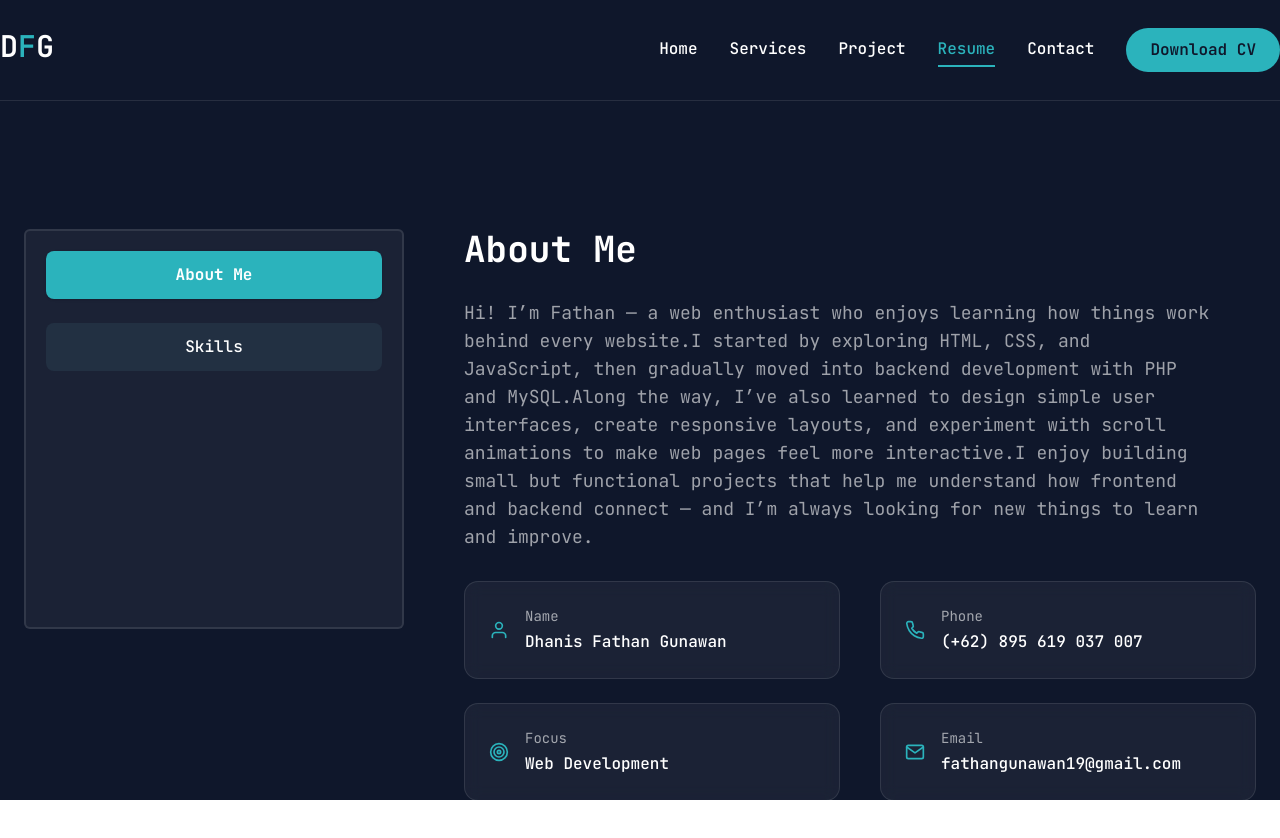
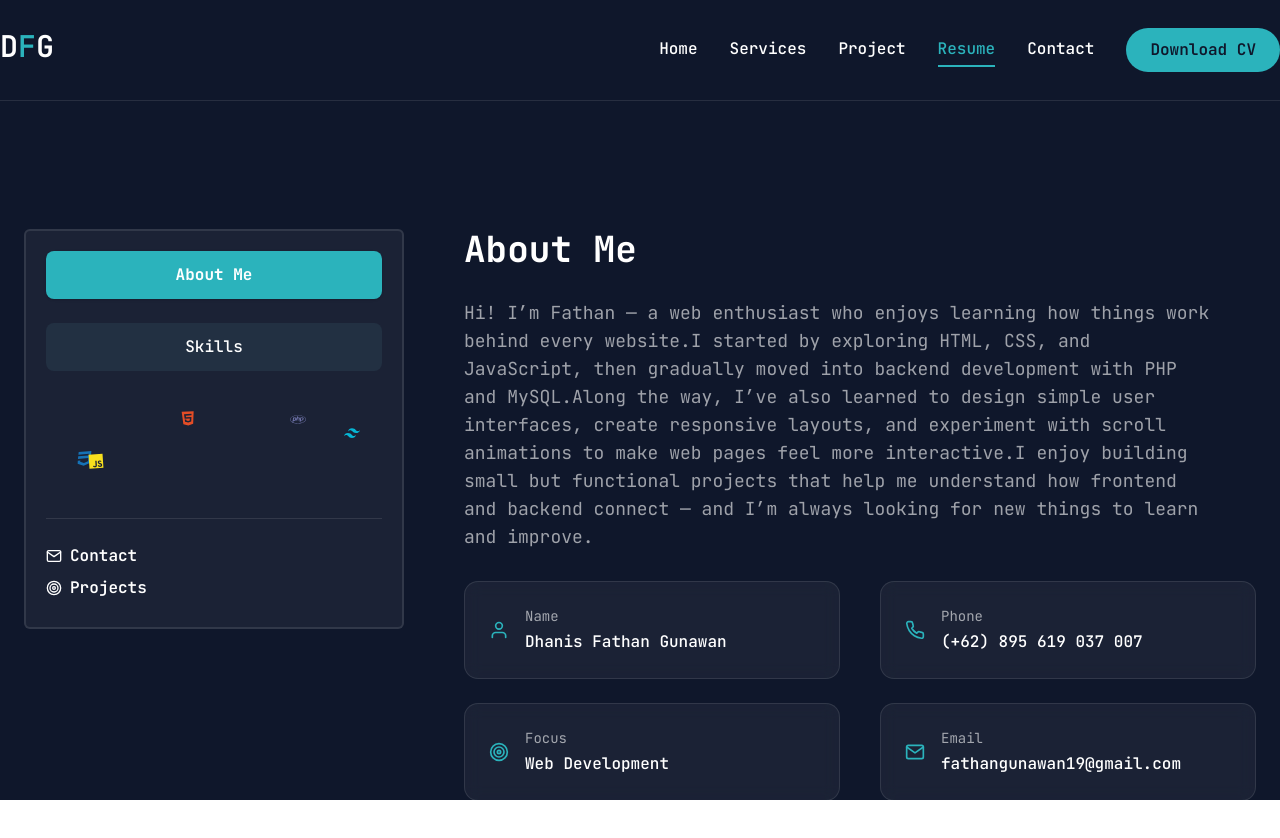
Before and after one commit to Dhnth/PortfolioDhanis, a Next.js app: page /resume in a window 1280 px wide. Shown: the top 838 px of the page. Built offline with nearby package versions, Linux system fonts and the light colour scheme.

Commit message:
nambahin animasi di resume

```diff
--- a/app/resume/page.jsx
+++ b/app/resume/page.jsx
@@ -17,6 +17,7 @@ import {
  } from "react-icons/si"
 import Link from "next/link";
 import { Button } from "@/components/ui/button";
+import { useState, useEffect } from "react";
 
 // about data
 const about = {
@@ -128,6 +129,18 @@ import { motion } from "framer-motion";
 
 
 const Resume = () => {
+  const [isClient, setIsClient] = useState(false);
+  const [floatingPositions, setFloatingPositions] = useState([]);
+
+  useEffect(() => {
+    setIsClient(true);
+    // Generate random positions hanya di client side
+    const positions = skills.skillList.slice(0, 5).map(() => ({
+      top: Math.random() * 60,
+      left: Math.random() * 300,
+    }));
+    setFloatingPositions(positions);
+  }, []);
   return (
     <motion.div
     initial={{opacity:0}}
@@ -139,6 +152,65 @@ const Resume = () => {
           <TabsList className="flex flex-col w-full max-w-[380px] mx-auto xl:mx-0 gap-6 h-[400px] bg-white/5 p-5 border-2 border-white/10">
             <TabsTrigger value="about">About Me</TabsTrigger>
             <TabsTrigger value="skills">Skills</TabsTrigger>
+
+             {/* floating animation */}
+            <div className="mt-auto relative h-20">
+              {isClient && floatingPositions.length > 0 ? (
+                skills.skillList.slice(0, 5).map((skill, index) => {
+                  const position = floatingPositions[index];
+
+                  return (
+                    <motion.div
+                      className="absolute cursor-pointer"
+                      style={{
+                        top: `${position.top}px`,
+                        left: `${position.left}px`,
+                      }}
+                      animate={{
+                        y: [0, -10, 0],
+                        rotate: [0, 5, 0, -5, 0]
+                      }}
+                      whileHover={{
+                        scale: 1.3,
+                        rotate: 360,
+                        transition: { duration: 0.3 }
+                      }}
+                      key={index}
+                      transition={{
+                        duration: 3,
+                        repeat: Infinity,
+                        ease: "easeInOut",
+                        delay: index * 0.3
+                      }}
+                    >
+                      {skill.icon}
+                    </motion.div>
+                  );
+                })
+              ) : (
+                // Fallback selama loading atau di server
+                <div className="flex justify-center items-center h-full text-white/40">
+                  Loading...
+                </div>
+              )}
+            </div>
+
+
+            {/* quick action */}
+            <div className="mt-auto space-y-3 pt-6 border-t text-white border-white/10">
+              <Link href="/contact">
+                <Button variant="ghost" size="sm" className="w-full justify-start gap-2">
+                  <FiMail size={16} />
+                  Contact
+                </Button>
+              </Link>
+              <Link href="/projects">
+                <Button variant="ghost" size="sm" className="w-full justify-start gap-2">
+                  <FiTarget size={16} />
+                  Projects
+                </Button>
+              </Link>
+            </div>
           </TabsList>
           {/* content */}
           <div className="min-h-[70vh] w-full">
```
